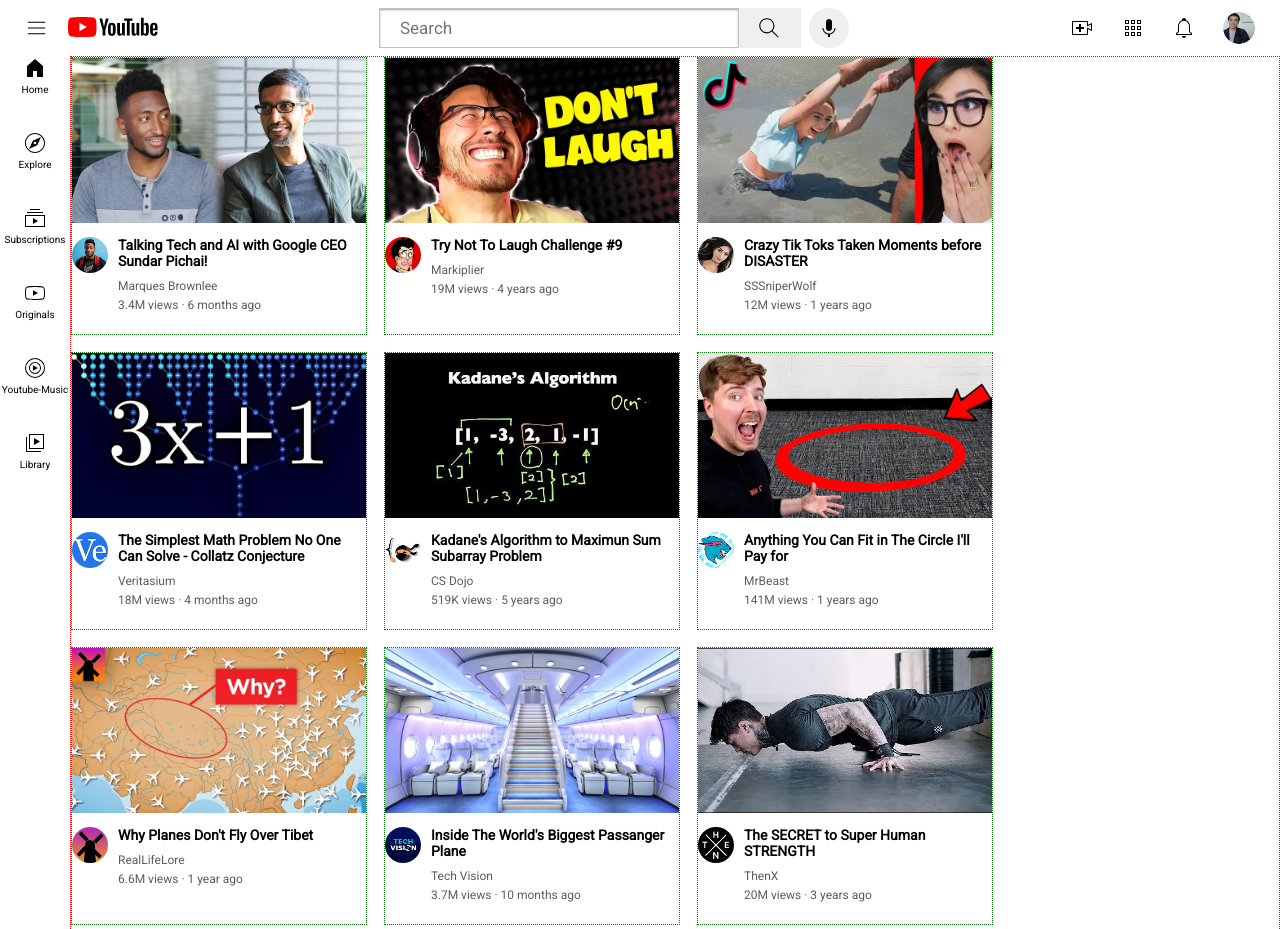
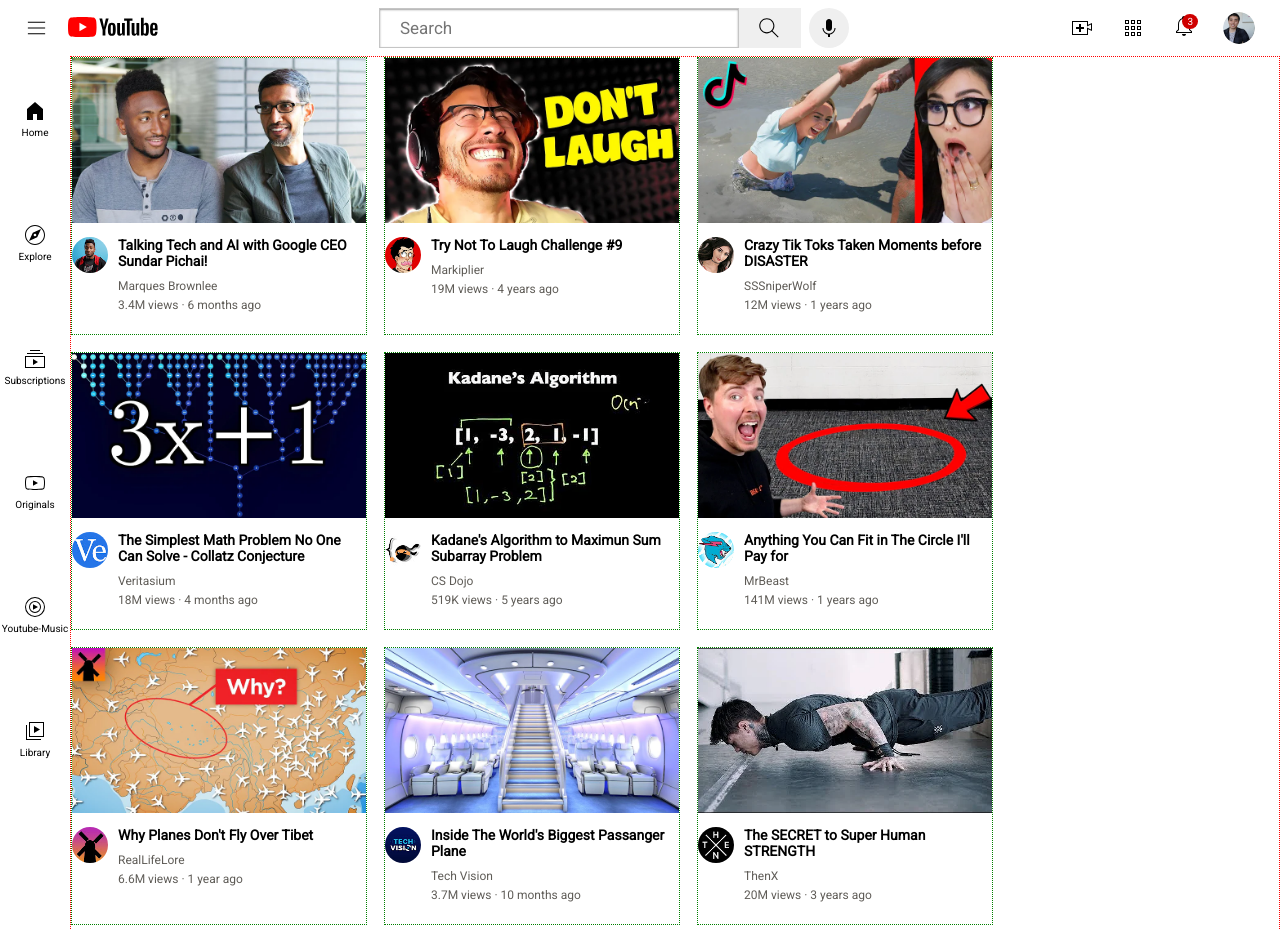
Before and after one commit to kakarotobox/YoutubeHomePage, a plain HTML site: page index.html in a window 1280 px wide. Shown: the top 929 px of the page. Drawn offline with Linux system fonts and the light colour scheme.

Commit message:
Added number to the notification icon

```diff
--- a/header.css
+++ b/header.css
@@ -26,10 +26,12 @@
   width: auto;
   height: 23px;
   margin-right: 20px;
+  cursor: pointer;
 }
 
 .youtube-logo {
   height: 20px;
+  cursor: pointer;
 }
 
 .middle-section {
@@ -100,20 +102,46 @@
 .upload-icon {
   height: 24px;
   width: auto;
+  cursor: pointer;
 }
 
 .youtube-apps-icon {
   height: 24px;
   width: 24px;
+  cursor: pointer;
+}
+
+
+.notifications-icon-container {
+  position: relative;
 }
 
 .notifications-icon {
   height: 24px;
   width: 24px;
+  cursor: pointer;
+
+}
+
+.notification-counter {
+  display: flex;
+  justify-content: center;
+  align-items: center;
+  position: absolute;
+  top: 0;
+  right: -2px;
+  font-size: 10px;
+  color: white;
+  background-color: rgb(207, 0, 0);
+  padding: 2px 5px;
+  border-radius: 100%;
+
+
 }
 
 .my-channel-icon {
   height: 32px;
   width: 32px;
   border-radius: 16px;
+  cursor: pointer;
 }
--- a/index.html
+++ b/index.html
@@ -32,7 +32,10 @@
     <div class="right-section">
       <img class="upload-icon" src="icons/upload.svg">
       <img class="youtube-apps-icon" src="icons/youtube-apps.svg">
+      <div class="notifications-icon-container">
         <img class="notifications-icon" src="icons/notifications.svg">
+        <div class="notification-counter">3</div>
+      </div>
       <img class="my-channel-icon" src="icons/my-channel.jpeg">
     </div>
   </div>
@@ -40,28 +43,40 @@
   <!--Sidebar section-->
 
   <div class="sidebar-container">
-    <div>
+    <div class="sidebar-card-container">
+      <div class="sidebar-icon-container">
         <img class="home-icon" src="icons/home.svg">
+      </div>
       <p>Home</p>
     </div>
-    <div>
+    <div class="sidebar-card-container">
+      <div class="sidebar-icon-container">
         <img class="explore-icon" src="icons/explore.svg">
+      </div>
       <p>Explore</p>
     </div>
-    <div>
+    <div class="sidebar-card-container">
+      <div class="sidebar-icon-container">
         <img class="subscriptions-icon" src="icons/subscriptions.svg">
+      </div>
       <p>Subscriptions</p>
     </div>
-    <div>
+    <div class="sidebar-card-container">
+      <div class="sidebar-icon-container">
         <img class="originals-icon" src="icons/originals.svg">
+      </div>
       <p>Originals</p>
     </div>
-    <div>
+    <div class="sidebar-card-container">
+      <div class="sidebar-icon-container">
         <img class="youtube-music-icon" src="icons/youtube-music.svg">
+      </div>
       <p>Youtube-Music</p>
     </div>
-    <div>
+    <div class="sidebar-card-container">
+      <div class="sidebar-icon-container">
         <img class="library-icon" src="icons/library.svg">
+      </div>
       <p>Library</p>
     </div>
   </div>
--- a/sidebar.css
+++ b/sidebar.css
@@ -1,16 +1,21 @@
 .sidebar-container {
   display: flex;
   flex-direction: column;
-  align-items: center;
-  gap: 36px;
   position: fixed;
   left: 0;
-  top: 0;
+  top: 56px;
   bottom: 0;
   width: 70px;
-  margin-top: 56px;
   z-index: 99;
   text-align: center;
+}
+
+.sidebar-card-container {
+  display: flex;
+  flex: 1;
+  flex-direction: column;
+  justify-content: center;
+  cursor: pointer;
 }
 
 .home-icon, .explore-icon, .subscriptions-icon, .originals-icon, .youtube-music-icon, .library-icon {
@@ -18,6 +23,9 @@
   width: 24px;
 }
 
+.sidebar-card-container:hover {
+  background-color: rgb(233, 233, 233);
+}
 p {
   font-size: 10px;
 }
```
Lines whose indentation alone changed are shown as unchanged.
